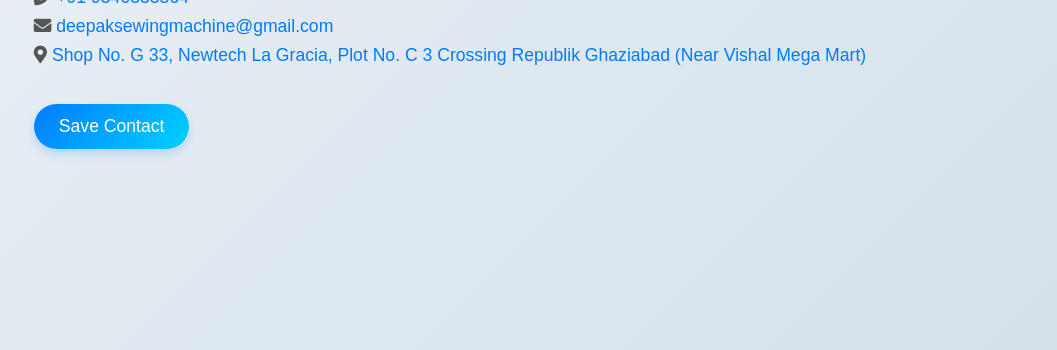
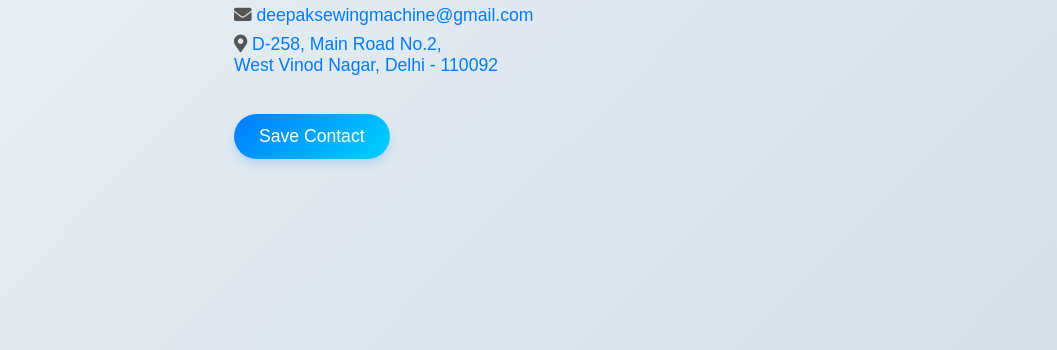
Before and after one commit to sunny2495/Kalvee, a plain HTML site: page index.html in a window 1280 px wide. Shown: the part 450-800 px from the top of the page, without its empty margins (190-1247 px from the left). Drawn offline with Linux system fonts and the light colour scheme.

Commit message:
Update index.html

```diff
--- a/index.html
+++ b/index.html
@@ -19,10 +19,9 @@
             <p><i class="fas fa-phone"></i><a href="tel:+917428772400"> +91 7428772400</a> <i class="fab fa-whatsapp"></i><a href="https://wa.me/917428772400"> WhatsApp</a></p>
             <p><i class="fas fa-phone"></i><a href="tel:+919540333364"> +91 9540333364</a></p>
             <p><i class="fas fa-envelope"></i> <a href="mailto:deepaksewingmachine@gmail.com">deepaksewingmachine@gmail.com</a></p>
-            <!-- <p><i class="fas fa-map-marker-alt"></i> <a href="https://www.google.com/maps/place/28%C2%B037'33.2%22N+77%C2%B017'56.7%22E/@28.6258889,77.2990833,17z/data=!3m1!4b1!4m4!3m3!8m2!3d28.6258889!4d77.2990833?entry=ttu&g_ep=EgoyMDI0MDkyNS4wIKXMDSoASAFQAw%3D%3D" target="_blank">D-258, Main Road No.2, <br>
-                West Vinod Nagar, Delhi - 110092</a></p> -->
-                <p><i class="fas fa-map-marker-alt"></i> <a href="https://www.google.com/maps/place/28%C2%B037'54.6%22N+77%C2%B026'03.3%22E/@28.6318378,77.4316689,17z/data=!3m1!4b1!4m4!3m3!8m2!3d28.6318331!4d77.4342492?entry=ttu&g_ep=EgoyMDI0MTAxNi4wIKXMDSoASAFQAw%3D%3D" target="_blank">Shop No. G 33, Newtech La Gracia, Plot No. C 3
-                    Crossing Republik Ghaziabad (Near Vishal Mega Mart)</a></p>
+            <p><i class="fas fa-map-marker-alt"></i> <a href="https://www.google.com/maps/place/28%C2%B037'33.2%22N+77%C2%B017'56.7%22E/@28.6258889,77.2990833,17z/data=!3m1!4b1!4m4!3m3!8m2!3d28.6258889!4d77.2990833?entry=ttu&g_ep=EgoyMDI0MDkyNS4wIKXMDSoASAFQAw%3D%3D" target="_blank">D-258, Main Road No.2, <br>
+                West Vinod Nagar, Delhi - 110092</a></p>
+
         </div>
         <div class="social-icons">
             <!-- Social media links will go here -->
```
